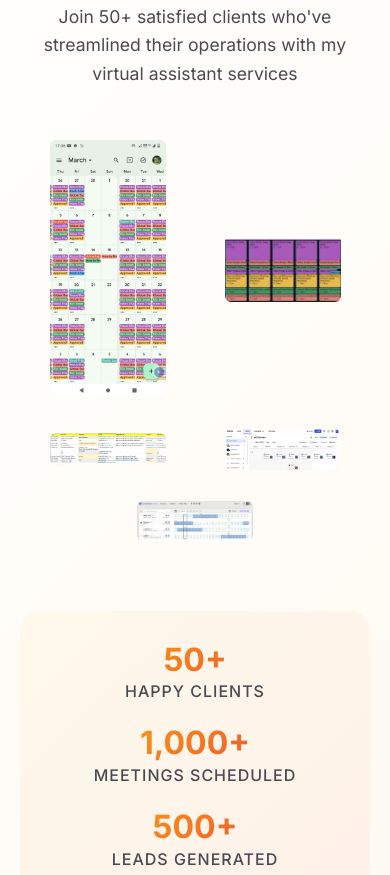
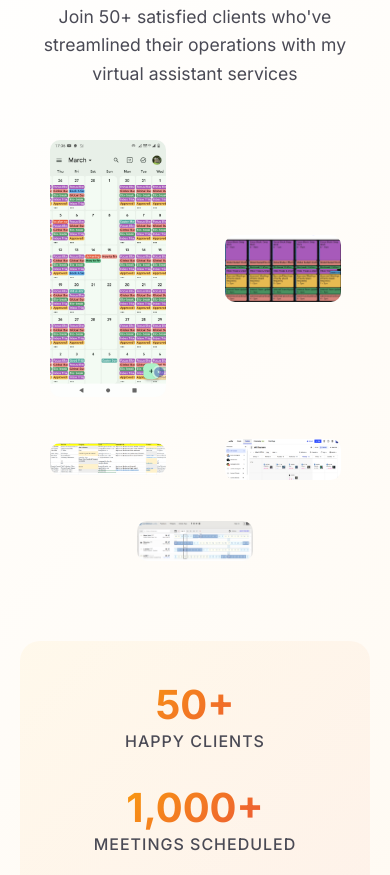
Before and after one commit to hansec-technology-dot/IT-VA, a plain HTML site: page index.html in a window 390 px wide. Shown: the part 6700-7575 px from the top of the page. Drawn offline with Linux system fonts and the light colour scheme.

Commit message:
Enlarge social proof section and adjust styles

```diff
--- a/index.html
+++ b/index.html
@@ -725,7 +725,7 @@
             font-size: 0.95rem;
         }
 
-		/* ----- SOCIAL PROOF SECTION ----- */
+		/* ----- SOCIAL PROOF SECTION - ENLARGED VERSION ----- */
         .social-proof {
             padding: 80px 0;
             background: linear-gradient(135deg, var(--off-white) 0%, var(--soft-cream) 100%);
@@ -733,37 +733,37 @@
             border-bottom: 1px solid rgba(255, 184, 0, 0.1);
         }
 
-        /* Client Logos Row - FIXED: Removed grayscale */
+        /* Client Logos Row - ENLARGED */
         .logos-row {
             display: flex;
             flex-wrap: wrap;
             justify-content: center;
             align-items: center;
-            gap: 40px;
+            gap: 50px;
             margin: 50px 0;
         }
 
         .logo-item {
             flex: 0 1 auto;
             transition: all 0.3s ease;
-            /* FIXED: Removed filter: grayscale(100%) and opacity: 0.7 */
-        }
-
-        .logo-item:hover {
-            /* FIXED: Removed filter: grayscale(0) */
-            transform: translateY(-3px);
         }
 
         .client-logo {
-            max-width: 120px;
+            /* ENLARGED from 120px to 180px */
+            max-width: 180px;
+            width: 100%;
             height: auto;
-            border-radius: 8px;
-            /* FIXED: Added default styling */
+            border-radius: 12px;
             border: 2px solid transparent;
             transition: all 0.3s ease;
+            /* Ensure sharp quality */
+            image-rendering: -webkit-optimize-contrast;
+            image-rendering: crisp-edges;
+            -ms-interpolation-mode: bicubic;
         }
 
         .client-logo:hover {
+            transform: scale(1.05);
             border-color: var(--primary-yellow);
             box-shadow: var(--shadow-hover);
         }
@@ -773,9 +773,9 @@
             display: flex;
             flex-wrap: wrap;
             justify-content: center;
-            gap: 60px;
-            margin: 60px 0;
-            padding: 40px 0;
+            gap: 80px;
+            margin: 70px 0;
+            padding: 50px 0;
             background: linear-gradient(135deg, rgba(255, 184, 0, 0.05) 0%, rgba(230, 57, 70, 0.05) 100%);
             border-radius: 20px;
         }
@@ -785,7 +785,7 @@
         }
 
         .stat-number {
-            font-size: 3rem;
+            font-size: 3.5rem; /* Slightly larger */
             font-weight: 700;
             background: linear-gradient(135deg, var(--primary-yellow), var(--primary-red));
             -webkit-background-clip: text;
@@ -795,88 +795,56 @@
         }
 
         .stat-label {
-            font-size: 1rem;
+            font-size: 1.1rem;
             color: var(--warm-gray);
             font-weight: 500;
             text-transform: uppercase;
             letter-spacing: 1px;
         }
 
-        /* Trust Badges */
-        .trust-badges {
-            text-align: center;
-            margin: 50px 0 30px;
+        /* Mobile Responsive for Social Proof */
+        @media (max-width: 992px) {
+            .client-logo {
+                max-width: 160px; /* Slightly smaller on tablets */
+            }
         }
 
-        .trust-text {
-            font-size: 1rem;
-            color: var(--warm-gray);
-            text-transform: uppercase;
-            letter-spacing: 2px;
-            margin-bottom: 20px;
-        }
-
-        .badges-row {
-            display: flex;
-            flex-wrap: wrap;
-            justify-content: center;
-            align-items: center;
-            gap: 30px;
-        }
-
-        .badge-item {
-            transition: all 0.3s ease;
-        }
-
-        .badge-item:hover {
-            transform: scale(1.05);
-        }
-
-        .badge-item img {
-            max-width: 100px;
-            height: auto;
-            border-radius: 5px;
-            border: 2px solid transparent;
-            transition: all 0.3s ease;
-        }
-
-        .badge-item img:hover {
-            border-color: var(--primary-red);
-        }
-
-        /* Mobile Responsive for Social Proof */
         @media (max-width: 768px) {
             .logos-row {
-                gap: 20px;
+                gap: 30px;
             }
 
             .logo-item {
-                flex: 0 1 calc(50% - 20px);
+                flex: 0 1 calc(50% - 30px);
                 text-align: center;
             }
 
+            .client-logo {
+                max-width: 140px; /* Smaller on mobile */
+            }
+
             .stats-row {
-                gap: 30px;
-                padding: 30px 15px;
+                gap: 40px;
+                padding: 40px 20px;
             }
 
             .stat-number {
-                font-size: 2rem;
+                font-size: 2.5rem;
             }
 
-            .badges-row {
-                gap: 15px;
-            }
-
-            .badge-item img {
-                max-width: 70px;
+            .stat-label {
+                font-size: 1rem;
             }
         }
 
         @media (max-width: 480px) {
+            .client-logo {
+                max-width: 120px; /* Original size on very small phones */
+            }
+
             .stats-row {
                 flex-direction: column;
-                gap: 20px;
+                gap: 30px;
             }
         }
 
@@ -1266,7 +1234,7 @@
             </div>
         </section>
 
-		<!-- SOCIAL PROOF SECTION - FIXED -->
+		<!-- SOCIAL PROOF SECTION - ENLARGED -->
         <section class="social-proof">
             <div class="container">
                 <div class="section-header">
@@ -1274,26 +1242,26 @@
                     <p>Join 50+ satisfied clients who've streamlined their operations with my virtual assistant services</p>
                 </div>
 
-                <!-- Client Logos Row - FIXED: Images will now show in color -->
+                <!-- Client Logos Row - ENLARGED to 180px -->
                 <div class="logos-row">
                     <div class="logo-item">
-                        <img src="calender mgt.png" alt="Calendar Management" class="client-logo" onerror="this.src='https://via.placeholder.com/120x60/FFB800/E63946?text=Calendar'">
+                        <img src="calender mgt.png" alt="Calendar Management" class="client-logo" onerror="this.src='https://via.placeholder.com/180x90/FFB800/E63946?text=Calendar'">
                     </div>
                     <div class="logo-item">
-                        <img src="calender managment.png" alt="Email Management" class="client-logo" onerror="this.src='https://via.placeholder.com/120x60/FFB800/E63946?text=Email'">
+                        <img src="calender managment.png" alt="Email Management" class="client-logo" onerror="this.src='https://via.placeholder.com/180x90/FFB800/E63946?text=Email'">
                     </div>
                     <div class="logo-item">
-                        <img src="Lead generation.png" alt="Lead Generation" class="client-logo" onerror="this.src='https://via.placeholder.com/120x60/FFB800/E63946?text=Lead+Gen'">
+                        <img src="Lead generation.png" alt="Lead Generation" class="client-logo" onerror="this.src='https://via.placeholder.com/180x90/FFB800/E63946?text=Lead+Gen'">
                     </div>
                     <div class="logo-item">
-                        <img src="Social media management.png" alt="Social Media Management" class="client-logo" onerror="this.src='https://via.placeholder.com/120x60/FFB800/E63946?text=Social+Media'">
+                        <img src="Social media management.png" alt="Social Media Management" class="client-logo" onerror="this.src='https://via.placeholder.com/180x90/FFB800/E63946?text=Social+Media'">
                     </div>
                     <div class="logo-item">
-                        <img src="worldtime budy.png" alt="Graphic Design" class="client-logo" onerror="this.src='https://via.placeholder.com/120x60/FFB800/E63946?text=Design'">
+                        <img src="worldtime budy.png" alt="WorldTimeBuddy" class="client-logo" onerror="this.src='https://via.placeholder.com/180x90/FFB800/E63946?text=WorldTime'">
                     </div>
                 </div>
 
-                <!-- Stats / Achievements Row -->
+                <!-- Stats / Achievements Row - ENLARGED -->
                 <div class="stats-row">
                     <div class="stat-item">
                         <div class="stat-number">50+</div>
```
